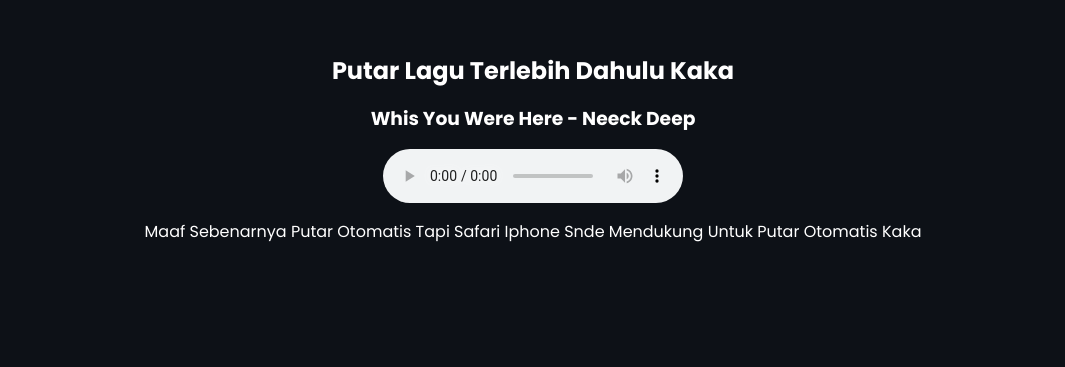
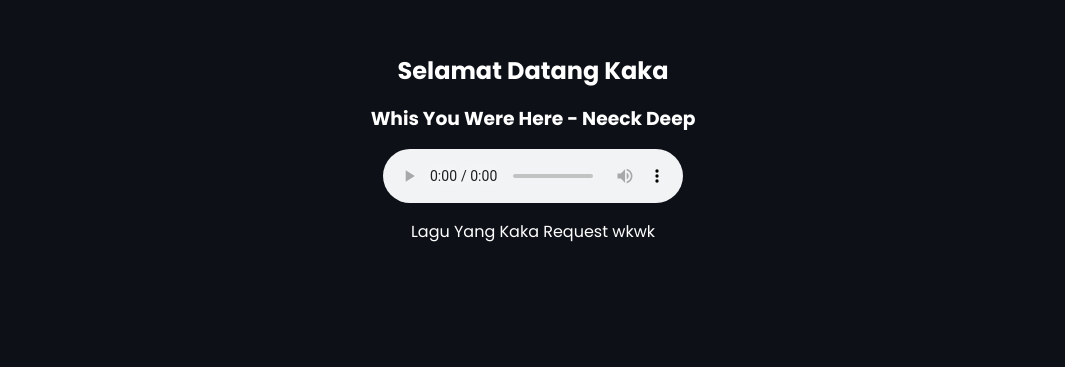
Before and after one commit to Bennoxhtml/untukKakaPityy, a plain HTML site: page suprise.html in a window 1280 px wide. Shown: the part 139-506 px from the top of the page, without its empty margins (107-1172 px from the left). Drawn offline with Linux system fonts and the light colour scheme.

Commit message:
Update suprise.html

```diff
--- a/suprise.html
+++ b/suprise.html
@@ -3,7 +3,7 @@
   <head>
     <meta charset="UTF-8" />
     <meta name="viewport" content="width=device-width, initial-scale=1.0" />
-    <title>Halaman Cadangan</title>
+    <title>PityyWeb</title>
     <link rel="stylesheet" href="style.css" />
     <link rel="preconnect" href="https://fonts.googleapis.com" />
     <link rel="preconnect" href="https://fonts.gstatic.com" crossorigin />
@@ -15,10 +15,10 @@
   <body style="background-color: #0d1117; color: #fff">
     <section id="sups1" class="sups1">
       <div class="audio-fav">
-        <h1>Putar Lagu Terlebih Dahulu Kaka</h1>
+        <h1>Selamat Datang Kaka</h1>
         <h3>Whis You Were Here - Neeck Deep</h3>
         <audio src="piti.mp3" controls loop></audio>
-        <p>Maaf Sebenarnya Putar Otomatis Tapi Safari Iphone Snde Mendukung Untuk Putar Otomatis Kaka</p>
+        <p>Lagu Yang Kaka Request wkwk</p>
       </div>
       <h1>Hallo Kaka <span>Pityy</span></h1>
       <p>
```
